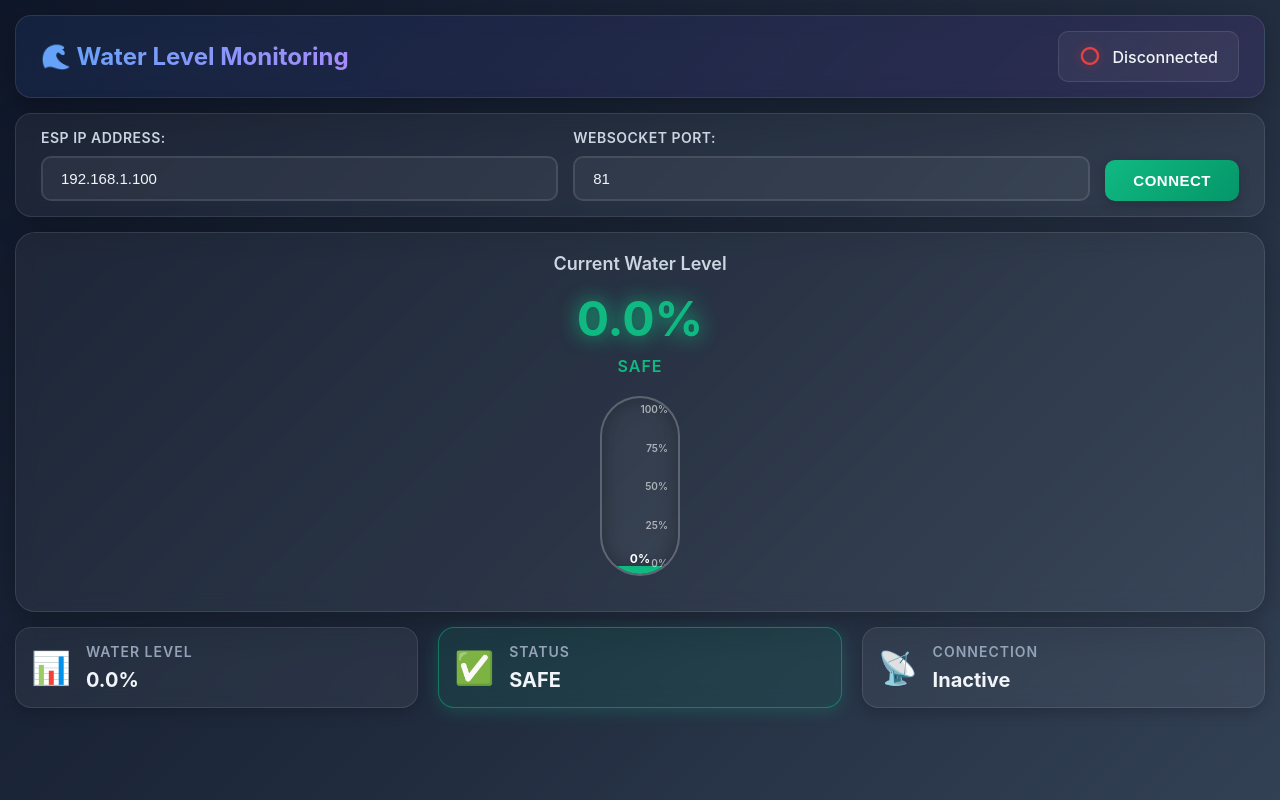
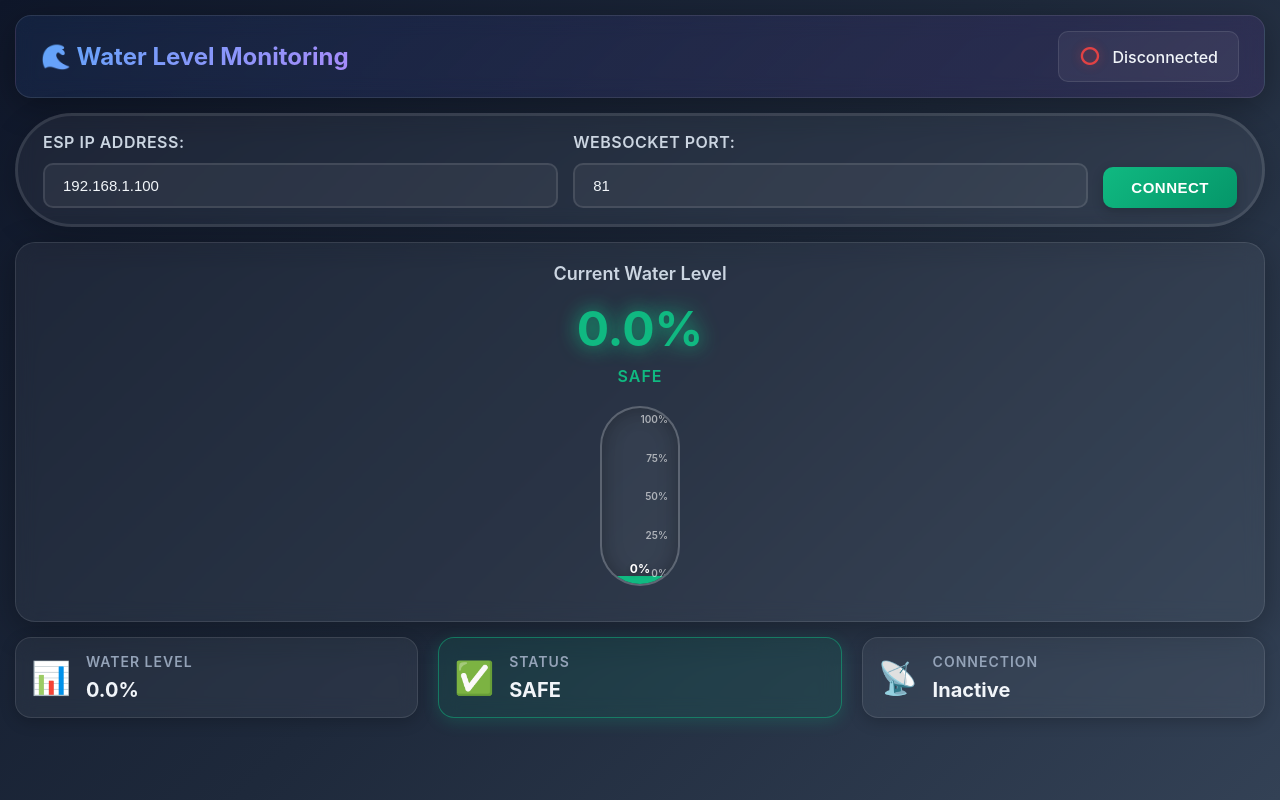
Before and after one commit to faizzaidi23/Innotech-Website, a React (Vite) app: page / in a window 1280 px wide. Built offline with nearby package versions, Linux system fonts and the light colour scheme.

Commit message:
feat:updated some UI features

```diff
--- a/src/components/WaterLevelDashboard.css
+++ b/src/components/WaterLevelDashboard.css
@@ -77,9 +77,9 @@
 .dashboard-controls {
   background: rgba(255, 255, 255, 0.05);
   backdrop-filter: blur(10px);
-  border: 1px solid rgba(255, 255, 255, 0.1);
-  padding: 15px 25px;
-  border-radius: 16px;
+  border: 3px solid rgba(255, 255, 255, 0.1);
+  padding: 16px 25px;
+  border-radius: 177px;
   box-shadow: 0 8px 32px rgba(0, 0, 0, 0.2);
   margin-bottom: 15px;
   display: flex;
@@ -91,13 +91,13 @@
 .input-group {
   display: flex;
   flex-direction: column;
-  gap: 10px;
+  gap: 11px;
   flex: 1;
   min-width: 200px;
 }
 
 .input-group label {
-  font-size: 14px;
+  font-size: 16px;
   font-weight: 600;
   color: #cbd5e1;
   text-transform: uppercase;
```
